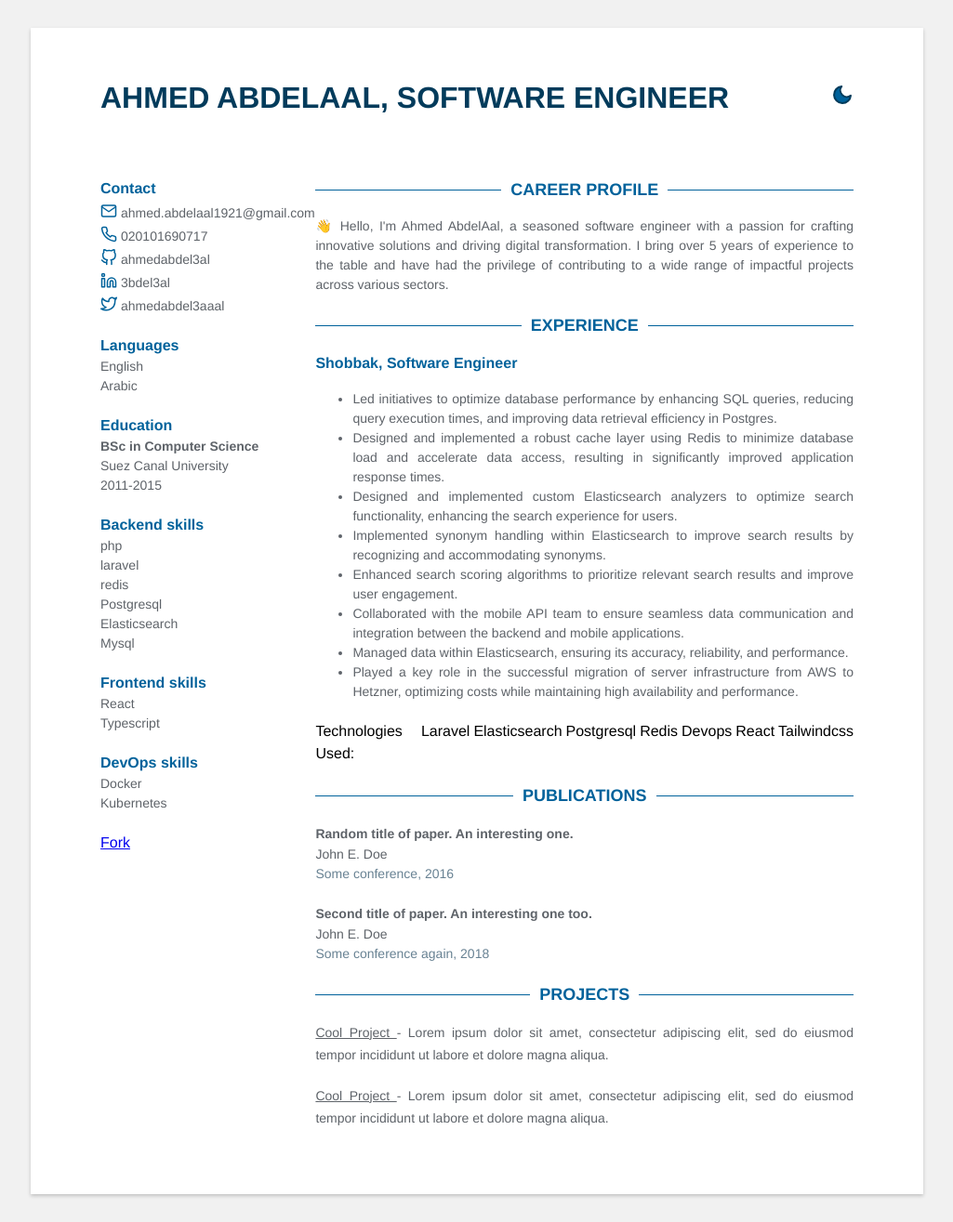
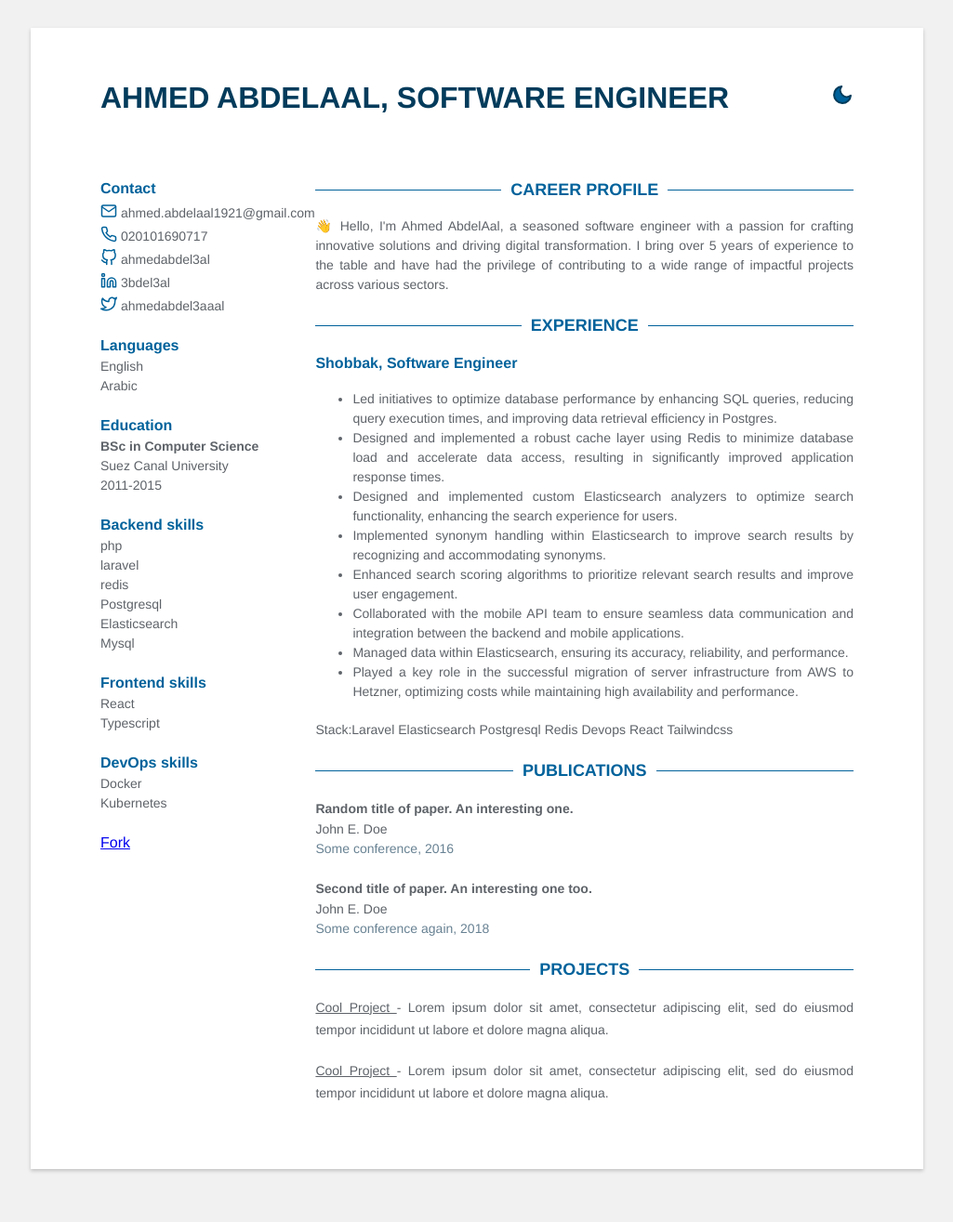
Before and after one commit to ahmedabdel3al/ahmedabdel3al.github.io, a Jekyll site: the page built from index.html, in a window 1280 px wide. Shown: the whole page at 93% size, without its empty margins (127-1152 px from the left). Built offline with Jekyll 4.4.1, drawn with Linux system fonts in a browser that asks for light colours; after the commit the page ends 1288 px from its top, so only the background shows below that.

Commit message:
Update experience.html

```diff
--- a/_includes/experience.html
+++ b/_includes/experience.html
@@ -17,11 +17,11 @@
            </section>
 
 
-            <section style="display: flex; flex-direction: row; gap: 0.25rem;">
-                 <span>Technologies Used:</span>
+            <section style="display: flex; flex-direction: row;">
+                 <span class="technologies">Stack:</span>
                  <div style="display: flex; flex-direction: row; gap: 0.25rem;">
                      {% for tech in exp.technologies_used  %}
-                        <span>{{tech}}</span>
+                        <span class="details">{{tech}}</span>
                      {% endfor %}
                  </div>
            </section>
```
